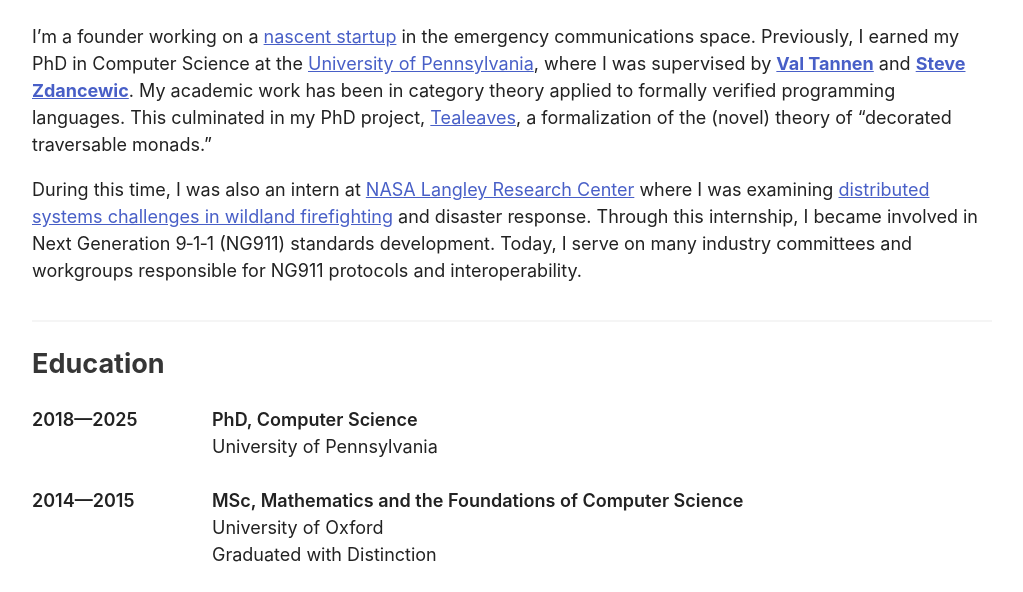
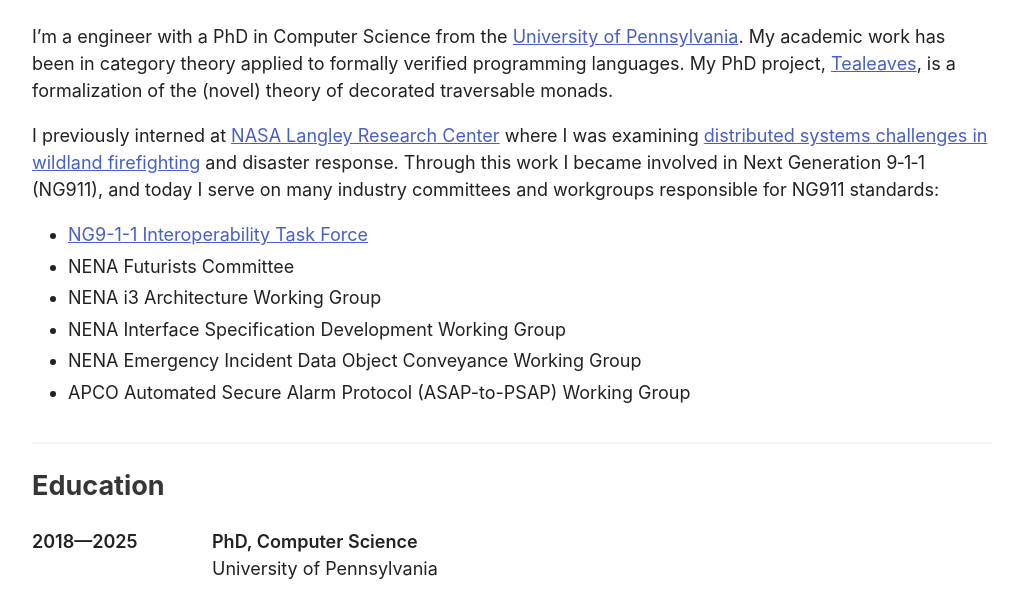
Before and after one commit to dunnl/dunnl.github.io, a plain HTML site: page index.html in a window 1280 px wide. Shown: the part 193-785 px from the top of the page, without its empty margins (128-1151 px from the left). Drawn offline with nearby package versions, Linux system fonts and the light colour scheme; some packages are replaced by stand-ins of ours.

Commit message:
Update Welcome

```diff
--- a/index.html
+++ b/index.html
@@ -49,30 +49,34 @@
       <div id="main-container" class="container">
         <section id="welcome" class="content">
         <h1 class="title is-3" id="welcome">Welcome</h1>
-        <p>I’m a founder working on a
-        <a href="https://talariumlabs.io">nascent startup</a> in the
-        emergency communications space. Previously, I earned my PhD in
-        Computer Science at the
+        <p>I’m a engineer with a PhD in Computer Science from the
         <a href="https://www.cis.upenn.edu">University of
-        Pennsylvania</a>, where I was supervised by
-        <a href="https://www.cis.upenn.edu/~val/home.html"><strong>Val
-        Tannen</strong></a> and
-        <a href="https://www.cis.upenn.edu/~stevez/"><strong>Steve
-        Zdancewic</strong></a>. My academic work has been in category
-        theory applied to formally verified programming languages. This
-        culminated in my PhD project,
-        <a href="https://github.com/dunnl/tealeaves">Tealeaves</a>, a
-        formalization of the (novel) theory of “decorated traversable
-        monads.”</p>
-        <p>During this time, I was also an intern at <a
+        Pennsylvania</a>. My academic work has been in category theory
+        applied to formally verified programming languages. My PhD
+        project,
+        <a href="https://github.com/dunnl/tealeaves">Tealeaves</a>, is a
+        formalization of the (novel) theory of decorated traversable
+        monads.</p>
+        <p>I previously interned at <a
         href="https://www.nasa.gov/langley">NASA Langley Research
         Center</a> where I was examining
         <a href="https://ntrs.nasa.gov/citations/20250005643">distributed
         systems challenges in wildland firefighting</a> and disaster
-        response. Through this internship, I became involved in
-        Next Generation 9‑1‑1 (NG911) standards development. Today, I
-        serve on many industry committees and workgroups responsible for
-        NG911 protocols and interoperability.</p>
+        response. Through this work I became involved in
+        Next Generation 9‑1‑1 (NG911), and today I serve on many
+        industry committees and workgroups responsible for NG911
+        standards:</p>
+        <ul>
+        <li><a href="https://ng911interop.org/">NG9-1-1 Interoperability
+        Task Force</a></li>
+        <li>NENA Futurists Committee</li>
+        <li>NENA i3 Architecture Working Group</li>
+        <li>NENA Interface Specification Development Working Group</li>
+        <li>NENA Emergency Incident Data Object Conveyance Working
+        Group</li>
+        <li>APCO Automated Secure Alarm Protocol (ASAP-to-PSAP) Working
+        Group</li>
+        </ul>
         </section>
         <hr />
         <section id="education">
```
